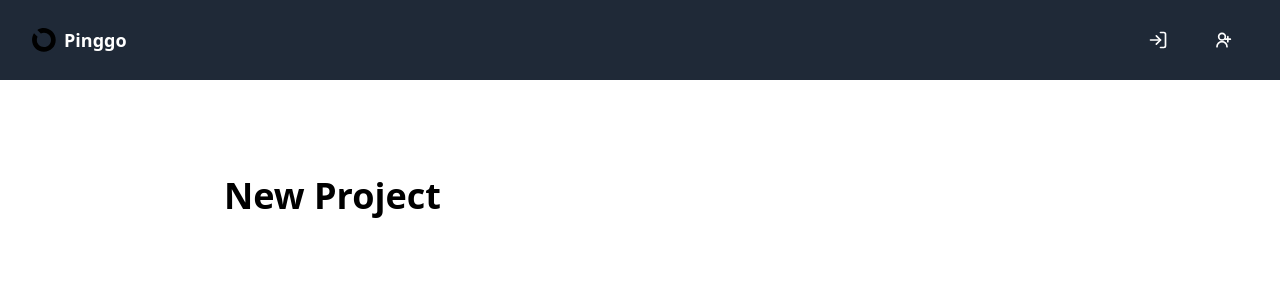
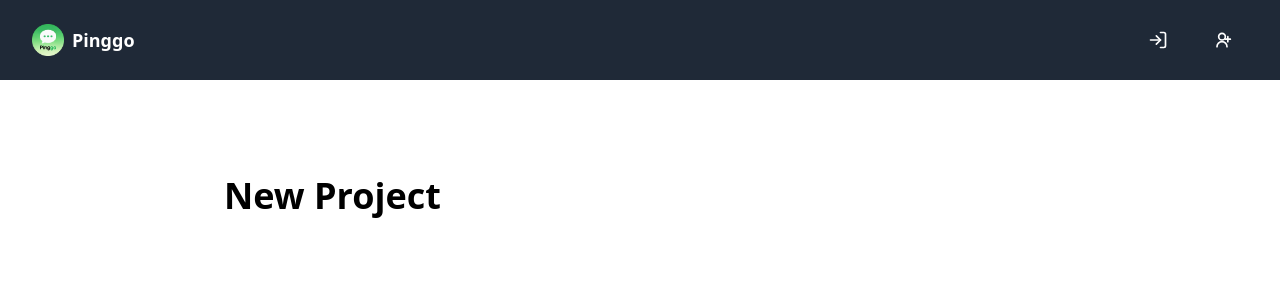
Before and after one commit to Sumit0ubey/Pinggo, a Django app: template Pinggo/templates/home.html in a window 1280 px wide. Shown: the top 300 px of the page. Run offline with Django 5.2, Linux system fonts and the light colour scheme; the template is opened without the code that fills it, so the values that code supplies are empty; some libraries are stand-ins or nearby versions.

Commit message:
Added Icon, SVG, and updated tamplate

```diff
--- a/Pinggo/templates/base.html
+++ b/Pinggo/templates/base.html
@@ -5,7 +5,7 @@
     <meta http-equiv="X-UA-Compatible" content="IE=edge">
     <meta name="viewport" content="width=device-width, initial-scale=1.0">
     <title>{% block title %} Realtime-Chat {% endblock %}</title>
-    <link rel="icon" type="image/x-icon" href="{% static 'favicon.ico' %}">
+    <link rel="icon" type="image/x-icon" href="{% static 'pinggo.ico' %}">
     <script src="{% static 'js/htmx.min.js' %}"></script>
     <script src="{% static 'js/htmx/ws.js' %}"></script>
     <script src="{% static 'js/alpine.min.js' %}" defer></script>
--- a/Pinggo/templates/includes/headers.html
+++ b/Pinggo/templates/includes/headers.html
@@ -8,7 +8,7 @@
 
     <div>
         <a class="flex items-center gap-2" href="/">
-            <img class="h-6" src="{% static 'images/logo.svg' %}" alt="Logo"/>
+            <img class="h-8" src="{% static 'images/pinggo.png' %}" alt="Logo"/>
             <span class="hidden md:inline text-lg font-bold">
                 Pinggo
             </span>
```
Also changed, not shown: Pinggo/static/images/logo.svg, Pinggo/static/images/pinggo.png (added), Pinggo/static/pinggo.ico (added).
